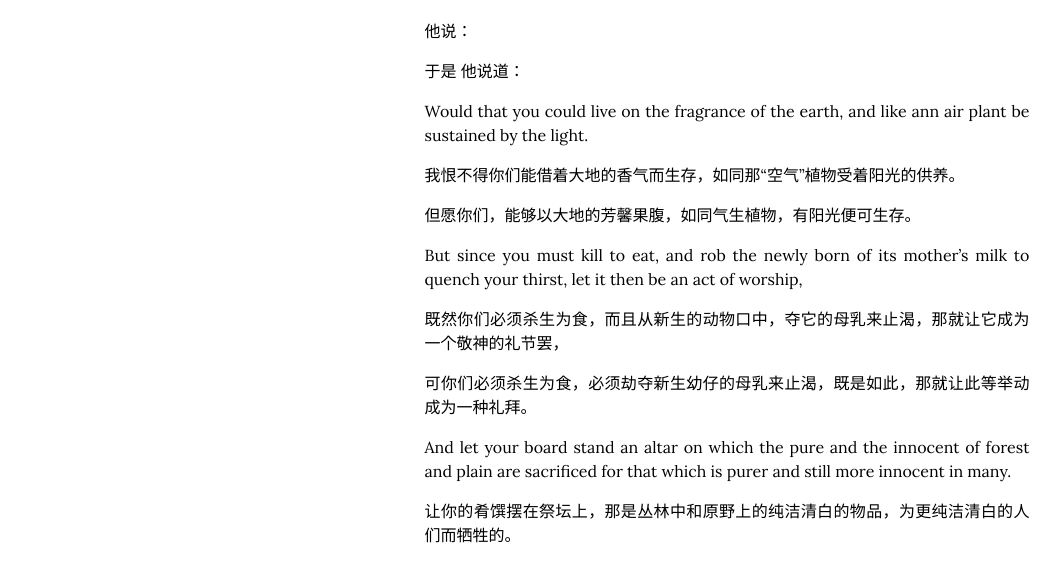
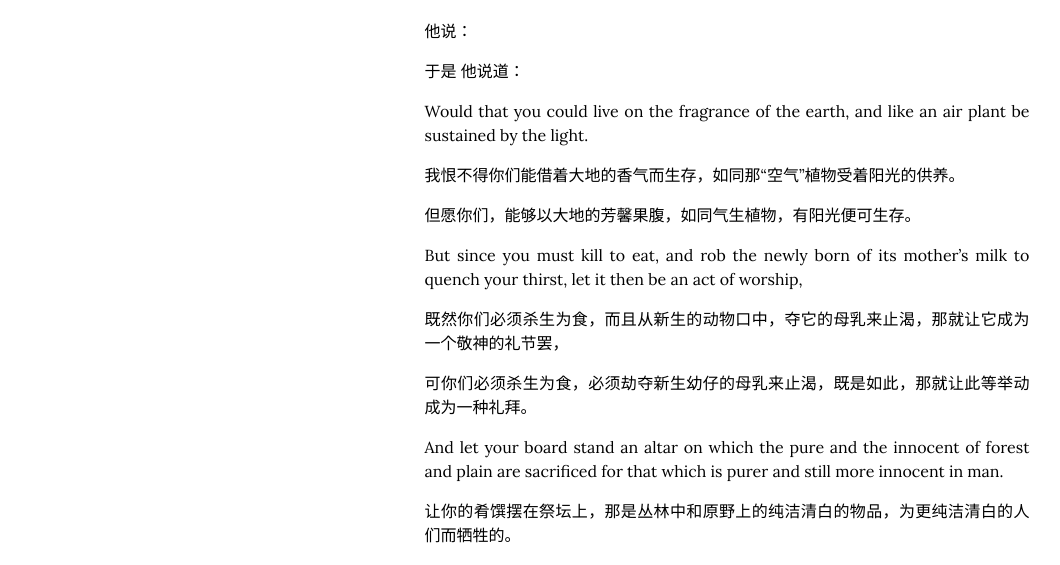
Before and after one commit to wnse/wnse.github.io, a Jekyll site: the page built from _notes/The-Prophet-On-Eating&Drinking.md, in a window 1280 px wide and 900 px high, scrolled down 319 px. Shown: the part 159-724 px from the top of the window, without its empty margins (73-1133 px from the left). Built offline with Jekyll 4.4.1, drawn with Linux system fonts in a browser that asks for light colours; nearby versions of some CDN libraries.

Commit message:
vault backup: 2021-08-26 10:26:28

```diff
--- a/_notes/The-Prophet-On-Eating&Drinking.md
+++ b/_notes/The-Prophet-On-Eating&Drinking.md
@@ -29,7 +29,7 @@ And he said:
 
 于是 他说道：
 
-Would that you could live on the fragrance of the earth, and like ann air plant be sustained by the light.
+Would that you could live on the fragrance of the earth, and like an air plant be sustained by the light.
 
 我恨不得你们能借着大地的香气而生存，如同那“空气”植物受着阳光的供养。
 
@@ -41,7 +41,7 @@ But since you must kill to eat, and rob the newly born of its mother's milk to q
 
 可你们必须杀生为食，必须劫夺新生幼仔的母乳来止渴，既是如此，那就让此等举动成为一种礼拜。
 
-And let your board stand an altar on which the pure and the innocent of forest and plain are sacrificed for that which is purer and still more innocent in many.
+And let your board stand an altar on which the pure and the innocent of forest and plain are sacrificed for that which is purer and still more innocent in man.
 
 让你的肴馔摆在祭坛上，那是丛林中和原野上的纯洁清白的物品，为更纯洁清白的人们而牺牲的。
 
```
